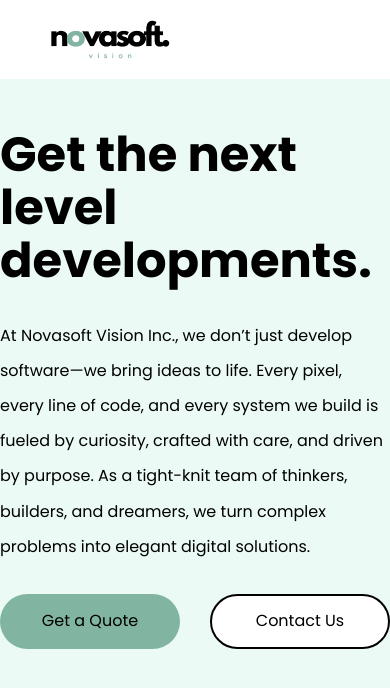
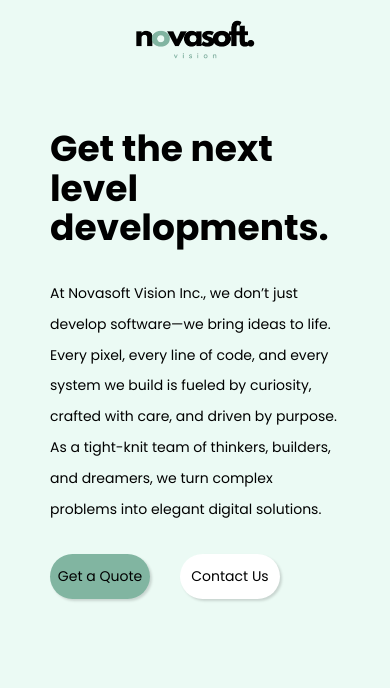
Before and after one commit to novasoftvision/website, a React (Create React App) app: page / in a window 390 px wide. Shown: the top 688 px of the page. Built offline with nearby package versions, Linux system fonts and the light colour scheme.

Commit message:
improve responsivness

```diff
--- a/src/components/Header/Header.scss
+++ b/src/components/Header/Header.scss
@@ -1,3 +1,5 @@
+@use 'src/styles/variables' as *;
+
 .navbar {
     display: flex;
     flex-direction: row;
@@ -7,7 +9,14 @@
 
     padding: 20px 100px;
 
-    @media (max-width: 899px) {
+    @media (max-width: 599px) {
+        padding: 20px 50px;
+        justify-content: center;
+        background-color: $primary-color;
+
+    }
+
+    @media (min-width: 600px) and (max-width: 899px) {
         padding: 20px 50px;
     }
 
@@ -18,7 +27,7 @@
 
         @media (max-width: 899px) {
             width: 120px;
-          }
+        }
     }
 
     .nav-links {
--- a/src/components/Intro/Intro.scss
+++ b/src/components/Intro/Intro.scss
@@ -27,7 +27,11 @@
             font-weight: 700;
             line-height: 1.1;
 
-      @media (max-width: 899px) {
+            @media (max-width: 599px) {
+                font-size: 36px;
+            }
+
+            @media (min-width: 600px) and (max-width: 899px) {
                 font-size: 48px;
             }
         }
@@ -52,12 +56,19 @@
                 border-radius: 100px;
                 width: 250px;
                 height: 65px;
+                box-shadow: rgba(0, 0, 0, 0.15) 1.95px 1.95px 2.6px;
 
-        @media (max-width: 899px) {
+                @media (max-width: 599px) {
+                    width: 100px;
+                    height: 45px;
+                }
+
+                @media (min-width: 600px) and (max-width: 899px) {
                     width: 180px;
                     height: 55px;
                 }
             }
+
             .btn-1 {
                 background: #81b5a1;
                 margin-right: 50px;
@@ -68,13 +79,10 @@
             }
 
             .btn-2 {
-        border: 2px solid black;
                 background: white;
             }
         }
     }
-  /* Rectangle 4 */
-
     .container-right {
         position: relative;
 
@@ -98,6 +106,7 @@
             position: absolute;
             background-color: $secondary-color;
         }
+
         .square-top-right {
             top: 0;
             right: 0;
--- a/src/index.scss
+++ b/src/index.scss
@@ -22,7 +22,11 @@ body {
   font-family: 'Poppins', sans-serif;
   font-size: 20px;
 
-  @media (max-width: 899px) {
+  @media (max-width: 599px) {
+    font-size: 14px;
+  }
+
+  @media (min-width: 600px) and (max-width: 899px) {
     font-size: 16px;
   }
 }
```
Lines whose indentation alone changed are shown as unchanged.
